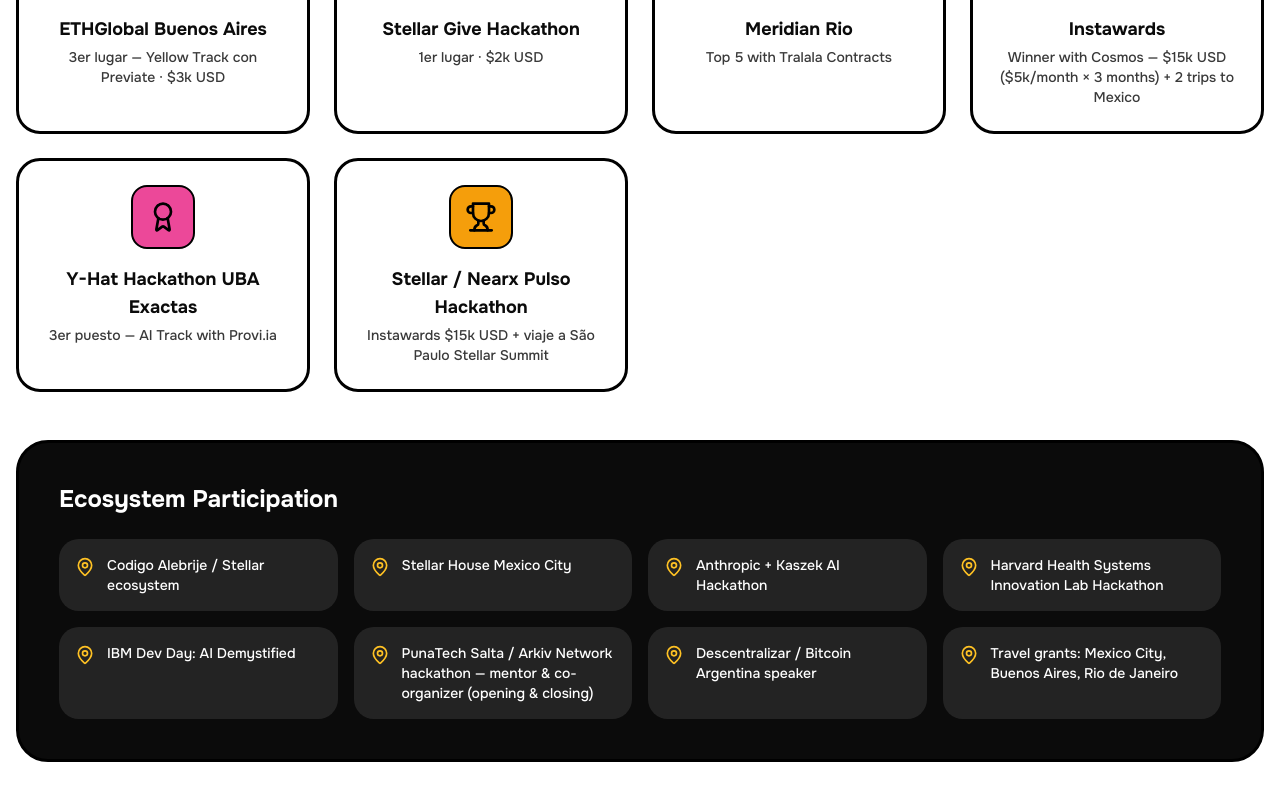
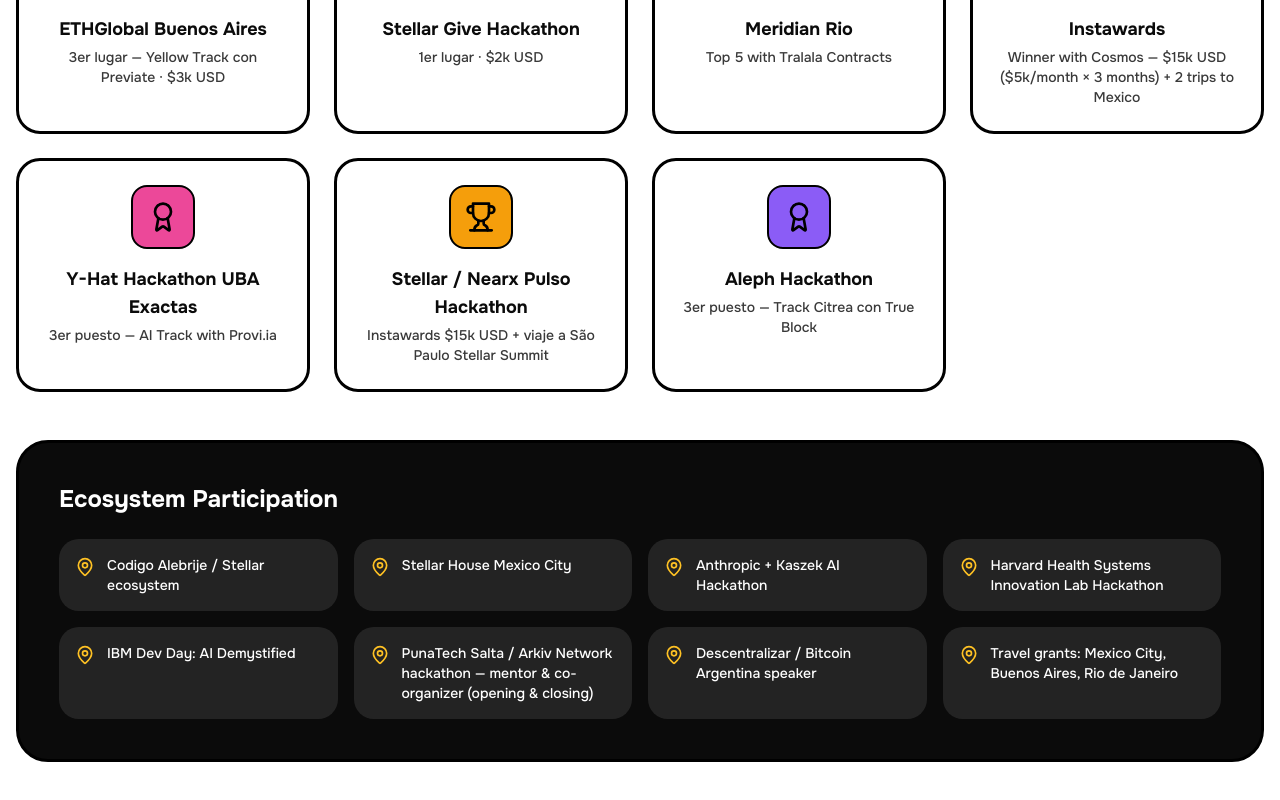
Before and after one commit to leocagli/portfolio-leocagli, a Next.js app: page / in a window 1280 px wide. Shown: the part 3607-4407 px from the top of the page. Built offline with nearby package versions, Linux system fonts and the light colour scheme.

Commit message:
feat: add Aleph Hackathon award (3er puesto Track Citrea with True Block)

```diff
--- a/components/awards-section.tsx
+++ b/components/awards-section.tsx
@@ -41,6 +41,12 @@
       description: "Instawards $15k USD + viaje a São Paulo Stellar Summit",
       icon: Trophy,
       color: "bg-[#F59E0B]",
+    },
+    {
+      title: "Aleph Hackathon",
+      description: "3er puesto — Track Citrea con True Block",
+      icon: Award,
+      color: "bg-[#8B5CF6]",
     },
   ]
 
```
